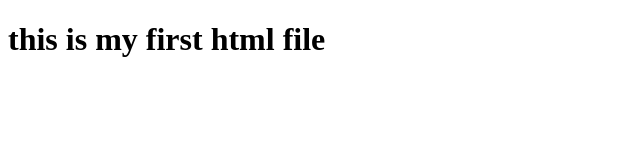
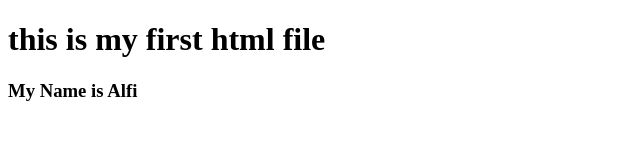
Before and after one commit to IsratJahanAlfi/100-days-of-code, a plain HTML site: page index.html in a window 1280 px wide. Shown: the whole page, without its empty margins (0-640 px from the left). Drawn offline with Linux system fonts and the light colour scheme.

Commit message:
index updated

```diff
--- a/index.html
+++ b/index.html
@@ -9,6 +9,7 @@
 
 <body>
     <h1>this is my first html file</h1>
+    <h3>My Name is Alfi</h3>
 </body>
 
 </html>
```
